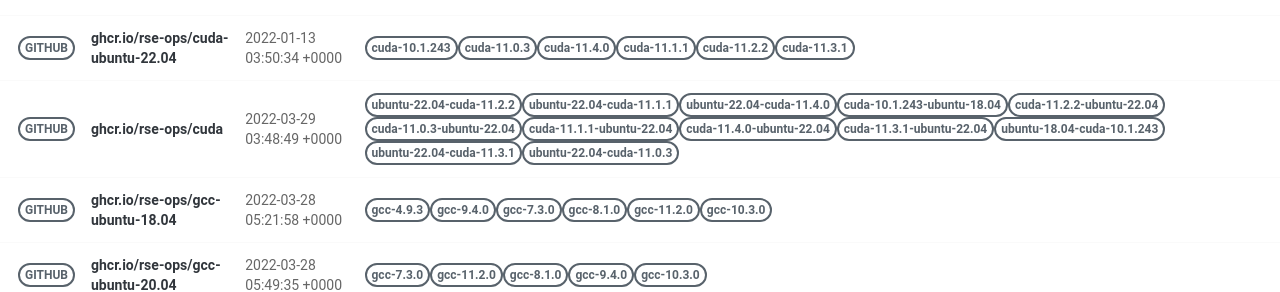
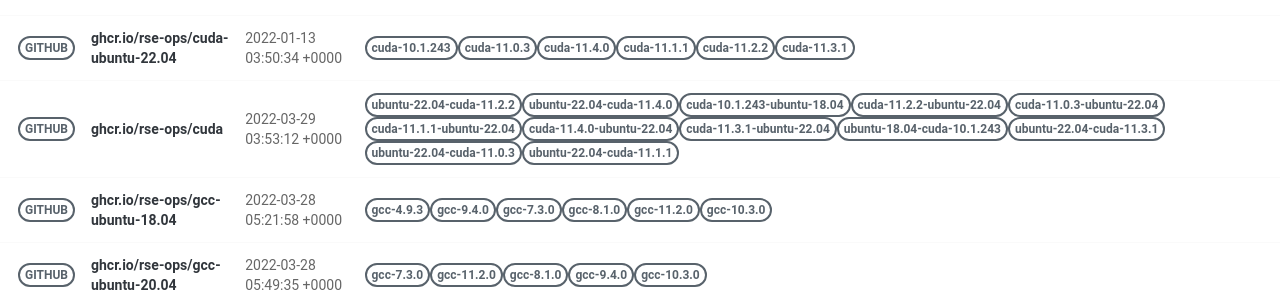
Before and after one commit to rse-ops/docker-images, a Jekyll site: the page built from pages/index.md, in a window 1280 px wide. Shown: the part 414-706 px from the top of the page. Built offline with Jekyll 4.4.1, drawn with Linux system fonts in a browser that asks for light colours; nearby versions of some CDN libraries.

Commit message:
Automated push to update library 2022-03-29

```diff
--- a/_library/ghcr.io-rse-ops-cuda.md
+++ b/_library/ghcr.io-rse-ops-cuda.md
@@ -1,7 +1,7 @@
 ---
 layout: container
 name: ghcr.io/rse-ops/cuda
-updated_at: 2022-03-29 03:48:49.095901
+updated_at: 2022-03-29 03:53:12.197692
 
 
 container_url: https://github.com/orgs/rse-ops/packages/container/package/cuda
```
Also changed, not shown: other parts of _library/ghcr.io-rse-ops-cuda.md (+3 -3 lines).
